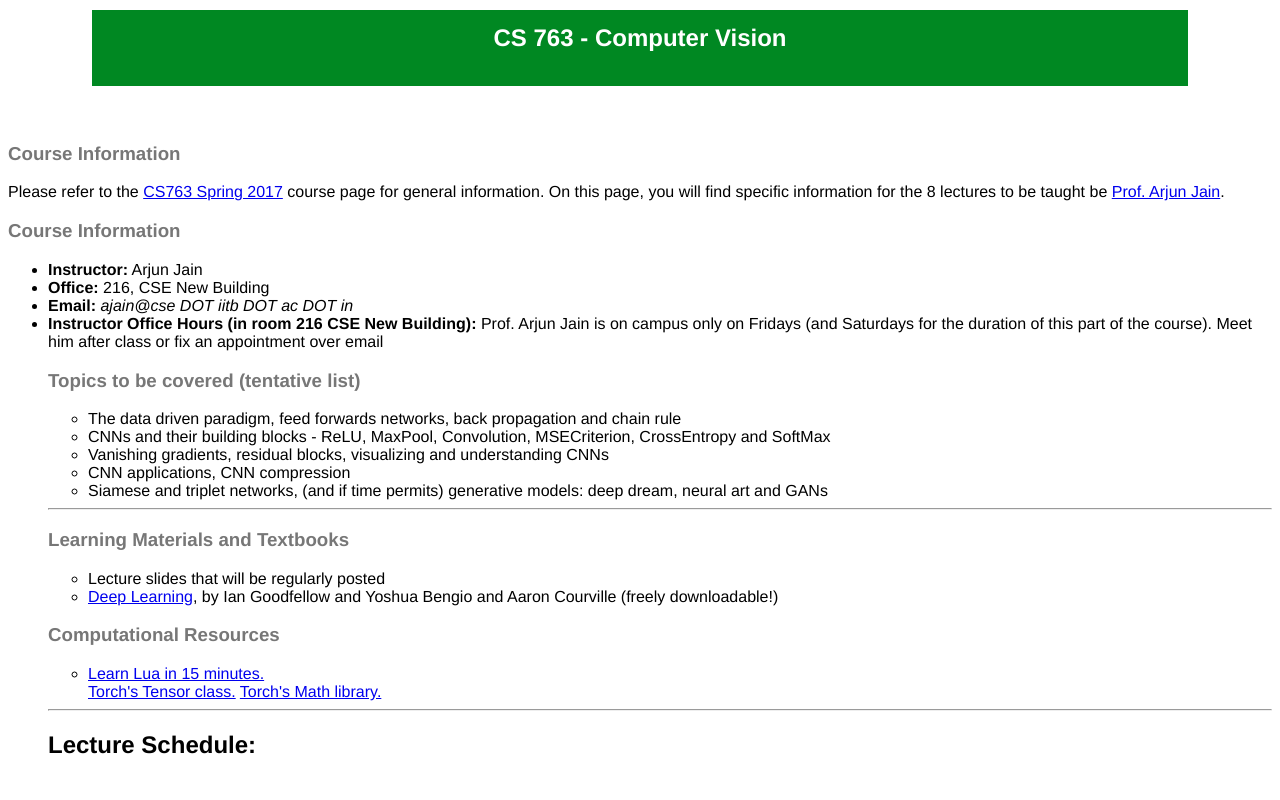
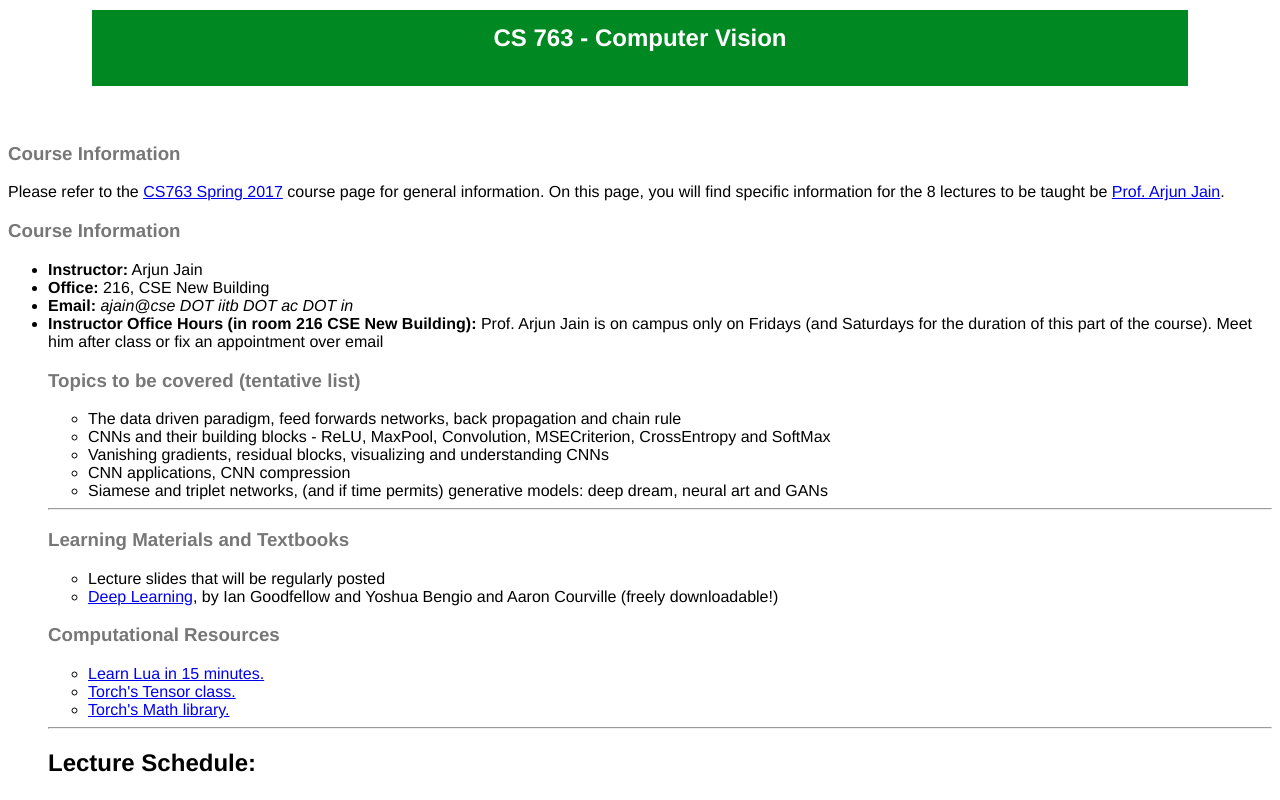
Before and after one commit to stencilman/CS763_Spring2017, a plain HTML site: page index.html in a window 1280 px wide. Shown: the top 800 px of the page. Drawn offline with Linux system fonts and the light colour scheme.

Commit message:
Update index.html

```diff
--- a/index.html
+++ b/index.html
@@ -52,11 +52,11 @@ Please refer to the <a href="https://www.cse.iitb.ac.in/~ajitvr/CS763_Spring2017
 	<li> <a href = "http://www.deeplearningbook.org/">Deep Learning</a>, by Ian Goodfellow and Yoshua Bengio and Aaron Courville (freely downloadable!)
 	</ul>
 
-	<H3><font color = "#777777">Computational Resources</font></h3>
+	<h3><font color = "#777777">Computational Resources</font></h3>
 	<ul>
-	<li > <a href="http://tylerneylon.com/a/learn-lua/">Learn Lua in 15 minutes.</a></li>
-	<l1 > <a href="https://github.com/torch/torch7/blob/master/doc/tensor.md">Torch's Tensor class.</a></li>
-	<l1 > <a href="https://github.com/torch/torch7/blob/master/doc/maths.md">Torch's Math library.</a></li>
+	<li> <a href="http://tylerneylon.com/a/learn-lua/">Learn Lua in 15 minutes.</a></li>
+	<li> <a href="https://github.com/torch/torch7/blob/master/doc/tensor.md">Torch's Tensor class.</a></li>
+	<li> <a href="https://github.com/torch/torch7/blob/master/doc/maths.md">Torch's Math library.</a></li>
 	</ul><HR>
 
 
```
